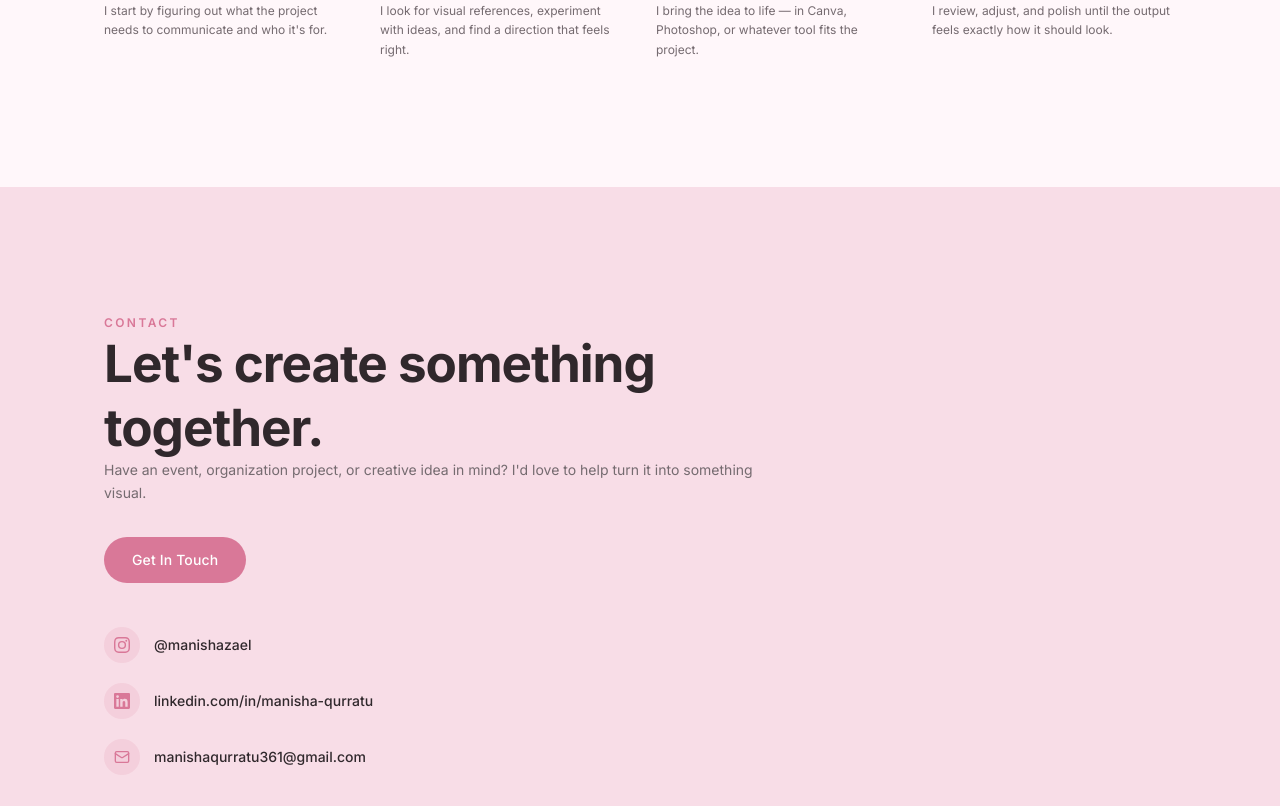
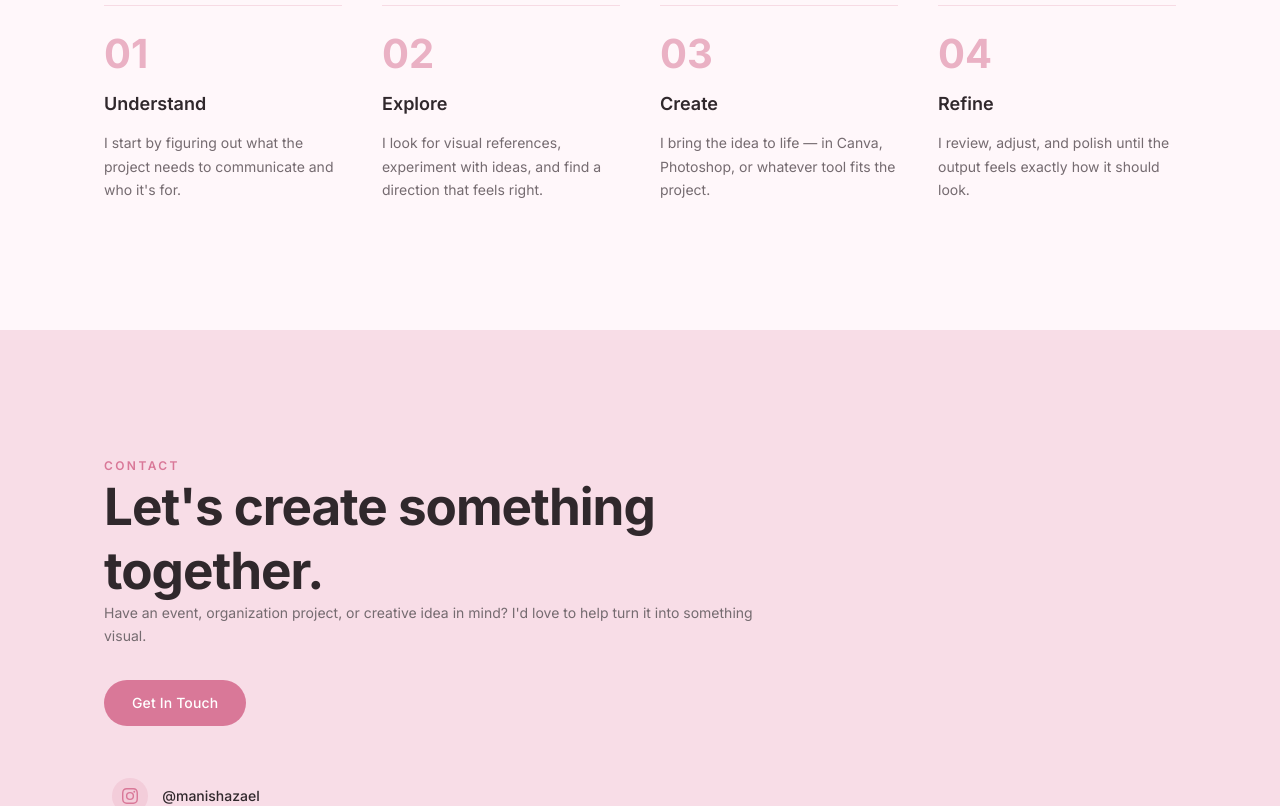
Before and after one commit to whosArlend/manisha-portofolio, a React (Vite) app: page / in a window 1280 px wide. Shown: the part 4603-5409 px from the top of the page. Built offline with nearby package versions, Linux system fonts and the light colour scheme.

Commit message:
update contact and fix the problem at @theme

```diff
--- a/src/index.css
+++ b/src/index.css
@@ -113,13 +113,14 @@ body {
 @media (min-width: 640px) {
   .four-col {
     grid-template-columns: 1fr 1fr;
+    gap: 3rem 2.25rem;
   }
 }
 
 @media (min-width: 1024px) {
   .four-col {
     grid-template-columns: repeat(4, 1fr);
-    gap: 2rem;
+    gap: 2.5rem;
   }
 }
 
@@ -272,6 +273,57 @@ body {
   transform: translateY(-1px);
 }
 
+/* ========== CONTACT HIGHLIGHT LINK ========== */
+
+.contact-highlight-link {
+  display: inline-flex;
+  align-items: center;
+  gap: 0.875rem;
+  padding: 0.45rem 1rem 0.45rem 0.45rem;
+  border-radius: 9999px;
+  text-decoration: none;
+  background: transparent;
+  border: 1px solid transparent;
+  transition: all 0.25s cubic-bezier(0.4, 0, 0.2, 1);
+}
+
+.contact-highlight-link:hover {
+  background: rgba(255, 255, 255, 0.85);
+  border-color: rgba(217, 120, 152, 0.28);
+  box-shadow: 0 4px 16px rgba(217, 120, 152, 0.16);
+  transform: translateX(6px);
+}
+
+.contact-highlight-link .contact-icon-box {
+  width: 2.25rem;
+  height: 2.25rem;
+  border-radius: 9999px;
+  display: flex;
+  align-items: center;
+  justify-content: center;
+  flex-shrink: 0;
+  background: rgba(217, 120, 152, 0.16);
+  color: var(--pink-accent);
+  transition: all 0.25s ease;
+}
+
+.contact-highlight-link:hover .contact-icon-box {
+  background: var(--pink-accent);
+  color: #ffffff;
+  transform: scale(1.06);
+}
+
+.contact-highlight-link .contact-display-text {
+  font-size: 0.875rem;
+  font-weight: 500;
+  color: var(--text-dark);
+  transition: color 0.25s ease;
+}
+
+.contact-highlight-link:hover .contact-display-text {
+  color: var(--pink-accent);
+}
+
 /* ========== REDUCED MOTION ========== */
 
 @media (prefers-reduced-motion: reduce) {
--- a/src/sections/Contact.tsx
+++ b/src/sections/Contact.tsx
@@ -74,26 +74,19 @@ export default function Contact() {
             </div>
 
             {/* Contact links */}
-            <div style={{ display: 'flex', flexDirection: 'column', gap: '1.25rem' }}>
+            <div style={{ display: 'flex', flexDirection: 'column', gap: '0.75rem', alignItems: 'flex-start' }}>
               {contactLinks.map(({ icon: Icon, label, href, display }) => (
                 <a
                   key={label}
                   href={href}
                   target="_blank"
                   rel="noopener noreferrer"
-                  className="group"
-                  style={{ display: 'flex', alignItems: 'center', gap: '0.875rem', textDecoration: 'none' }}
+                  className="contact-highlight-link"
                 >
-                  <span
-                    className="w-9 h-9 rounded-full flex items-center justify-center flex-shrink-0 transition-transform duration-200 group-hover:scale-105"
-                    style={{ background: 'rgba(217,120,152,0.14)', color: 'var(--pink-accent)' }}
-                  >
+                  <span className="contact-icon-box">
                     <Icon size={16} />
                   </span>
-                  <span
-                    className="text-sm font-medium transition-colors duration-200 group-hover:text-[var(--pink-accent)]"
-                    style={{ color: 'var(--text-dark)' }}
-                  >
+                  <span className="contact-display-text">
                     {display}
                   </span>
                 </a>
--- a/src/sections/CreativeProcess.tsx
+++ b/src/sections/CreativeProcess.tsx
@@ -39,10 +39,10 @@ export default function CreativeProcess() {
           initial="hidden"
           whileInView="visible"
           viewport={viewportConfig}
-          className="mb-16"
+          style={{ marginBottom: '4rem' }}
         >
           <p
-            className="text-xs font-semibold tracking-[0.2em] uppercase mb-4"
+            className="text-xs font-semibold tracking-[0.2em] uppercase mb-3"
             style={{ color: 'var(--pink-accent)' }}
           >
             Process
@@ -59,7 +59,7 @@ export default function CreativeProcess() {
           </h2>
         </motion.div>
 
-        {/* Steps — typographic grid, no cards */}
+        {/* Steps */}
         <motion.div
           variants={staggerContainer}
           initial="hidden"
@@ -68,22 +68,45 @@ export default function CreativeProcess() {
           className="four-col"
         >
           {steps.map((step) => (
-            <motion.div key={step.num} variants={fadeUp}>
+            <motion.div
+              key={step.num}
+              variants={fadeUp}
+              style={{
+                borderTop: '1px solid rgba(217, 120, 152, 0.22)',
+                paddingTop: '1.75rem',
+                display: 'flex',
+                flexDirection: 'column',
+              }}
+            >
               <span
-                className="block text-4xl font-bold mb-4 leading-none"
-                style={{ color: 'var(--pink-soft)' }}
+                style={{
+                  fontSize: '2.5rem',
+                  fontWeight: 700,
+                  color: 'var(--pink-accent)',
+                  opacity: 0.55,
+                  marginBottom: '1rem',
+                  lineHeight: 1,
+                  fontFamily: 'Inter, sans-serif',
+                }}
               >
                 {step.num}
               </span>
               <h3
-                className="text-base font-semibold mb-2"
-                style={{ color: 'var(--text-dark)' }}
+                style={{
+                  fontSize: '1.125rem',
+                  fontWeight: 600,
+                  color: 'var(--text-dark)',
+                  marginBottom: '0.75rem',
+                }}
               >
                 {step.title}
               </h3>
               <p
-                className="text-xs leading-relaxed"
-                style={{ color: 'var(--text-secondary)' }}
+                style={{
+                  fontSize: '0.875rem',
+                  lineHeight: 1.7,
+                  color: 'var(--text-secondary)',
+                }}
               >
                 {step.description}
               </p>
```
